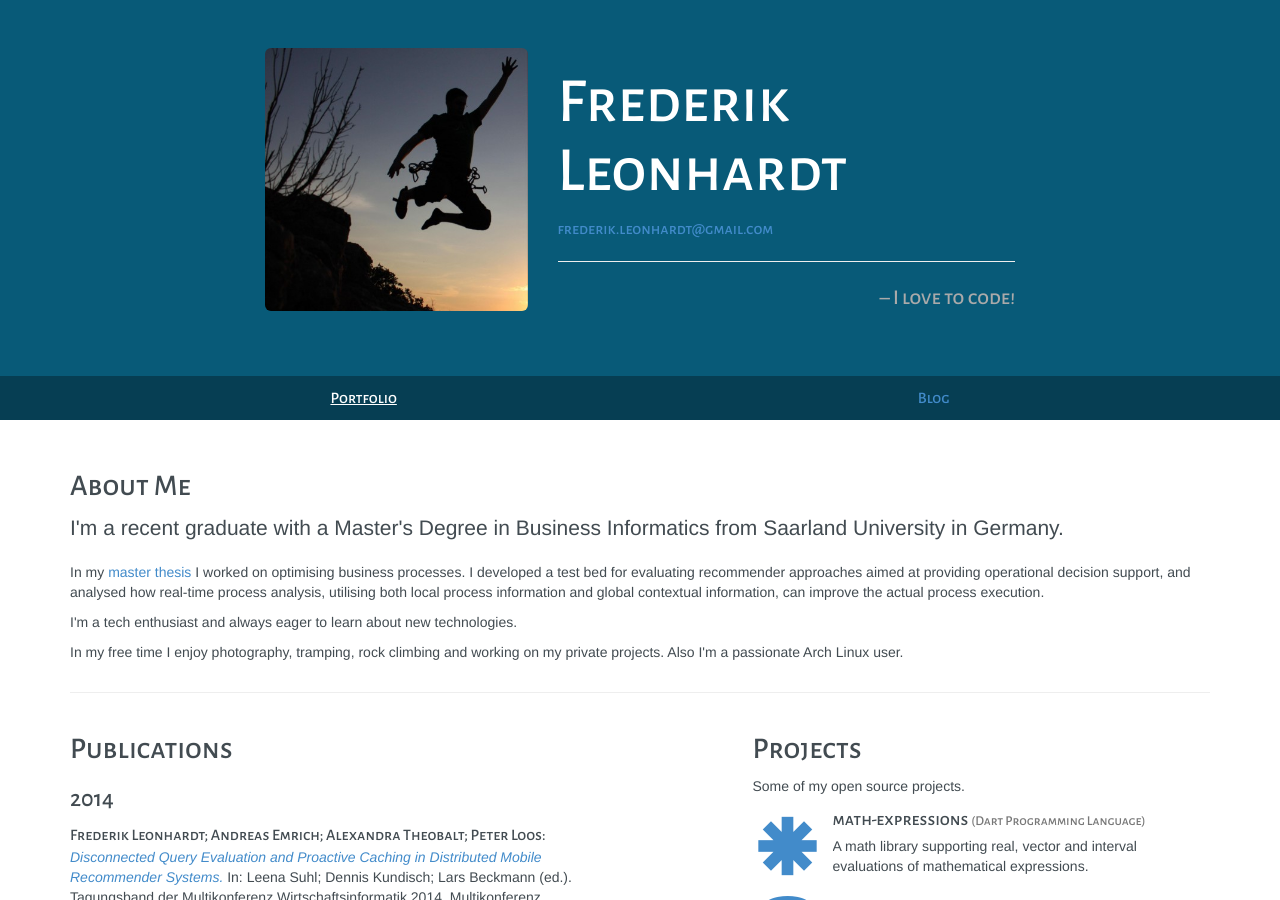
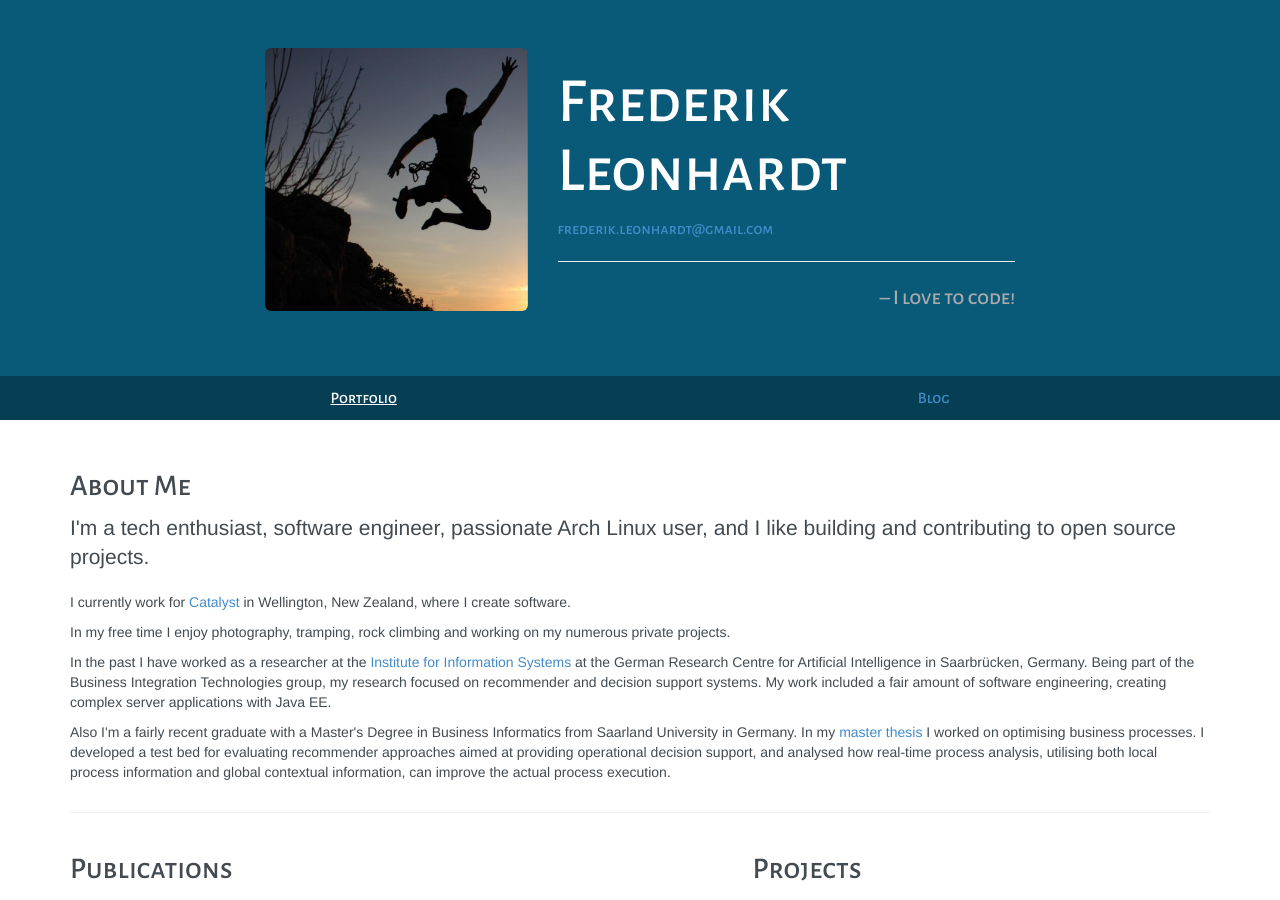
Before and after one commit to fkleon/fkleon.github.io, a Jekyll site: the page built from index.html, in a window 1280 px wide and 900 px high. Built offline with Jekyll 4.4.1, drawn with Linux system fonts in a browser that asks for light colours; nearby versions of some CDN libraries.

Commit message:
Update About Me section.

```diff
--- a/index.html
+++ b/index.html
@@ -8,12 +8,28 @@ pos: 1
     <div class="col-xs-12 col-sm-12 col-md-12">
         <section id="aboutme">
             <h2>About Me</h2>
-            <p class="lead">I'm a recent graduate with a Master's Degree in Business Informatics from Saarland University in Germany.</p>
-            <p>In my <a href ="{{ "/downloads/frederik_leonhardt_master_thesis.pdf" | prepend: site.baseurl }}">master thesis</a> I worked on
-            optimising business processes. I developed a test bed for evaluating recommender approaches aimed at providing operational decision support,
-            and analysed how real-time process analysis, utilising both local process information and global contextual information, can improve the actual process execution.</p>
-            <p>I'm a tech enthusiast and always eager to learn about new technologies.</p>
-            <p>In my free time I enjoy photography, tramping, rock climbing and working on my private projects. Also I'm a passionate Arch Linux user.</p>
+            <p class="lead">
+                I'm a tech enthusiast, software engineer, passionate Arch Linux user, and I like building and contributing to open source projects.
+            </p>
+            <p>
+                I currently work for <a href="https://catalyst.net.nz">Catalyst</a> in Wellington, New Zealand, where I create software.
+            </p>
+            <p>
+                In my free time I enjoy photography, tramping, rock climbing and working on my numerous private projects.
+            </p>
+            <p>
+                In the past I have worked as a researcher at the <a href="http://www.dfki.de/web/research/iwi/index_html?set_language=en">
+                Institute for Information Systems</a> at the German Research Centre for Artificial Intelligence in Saarbrücken, Germany.
+                Being part of the Business Integration Technologies group, my research focused on recommender and decision support systems.
+                My work included a fair amount of software engineering, creating complex server applications with Java EE.
+            </p>
+            <p>
+                Also I'm a fairly recent graduate with a Master's Degree in Business Informatics from Saarland University in Germany.
+                In my <a href ="{{ "/downloads/frederik_leonhardt_master_thesis.pdf" | prepend: site.baseurl }}">master thesis</a> I worked on
+                optimising business processes. I developed a test bed for evaluating recommender approaches aimed at providing operational
+                decision support, and analysed how real-time process analysis, utilising both local process information and global contextual
+                information, can improve the actual process execution.
+            </p>
         </section>
     </div>
 </div>
```
